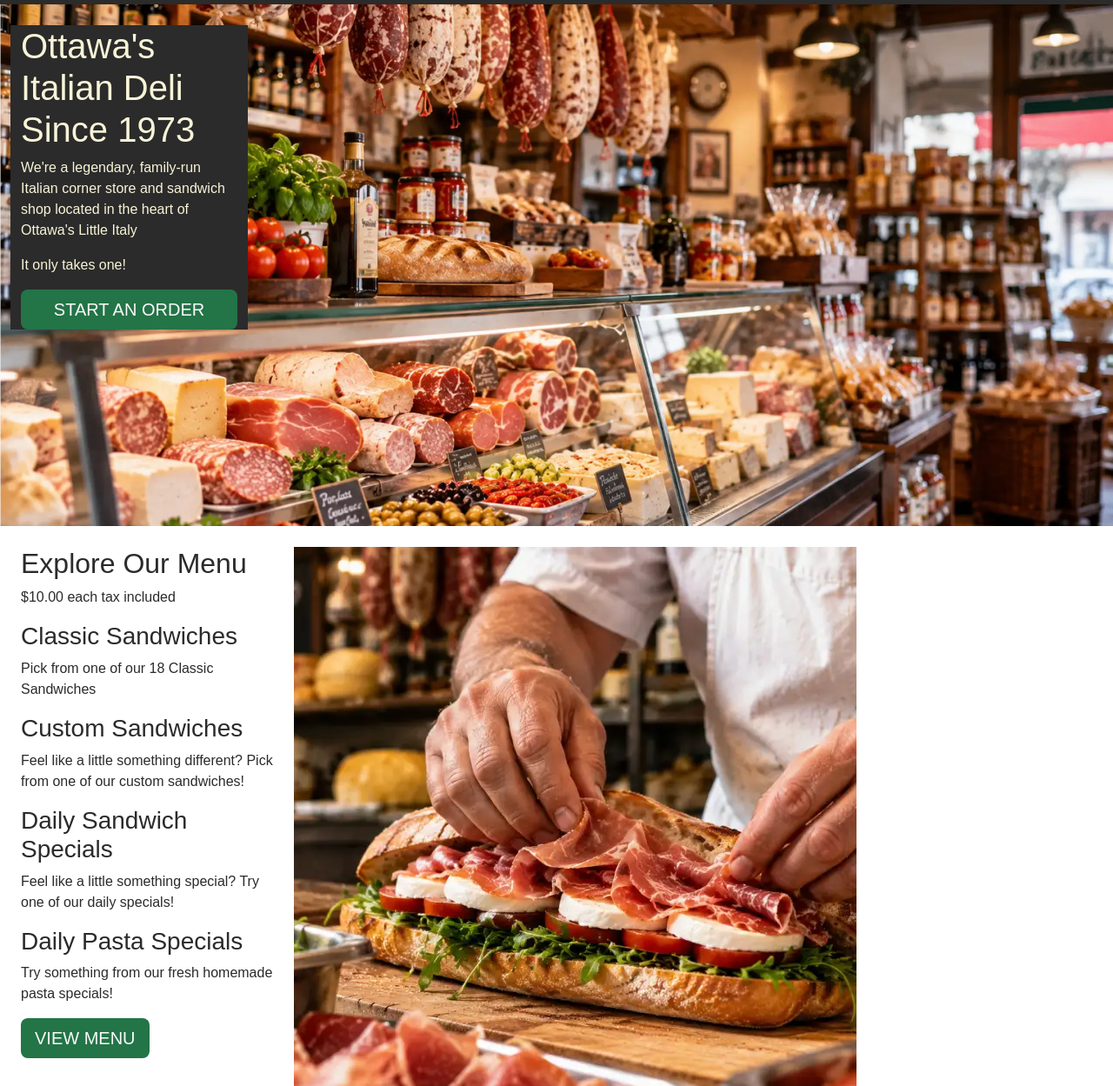
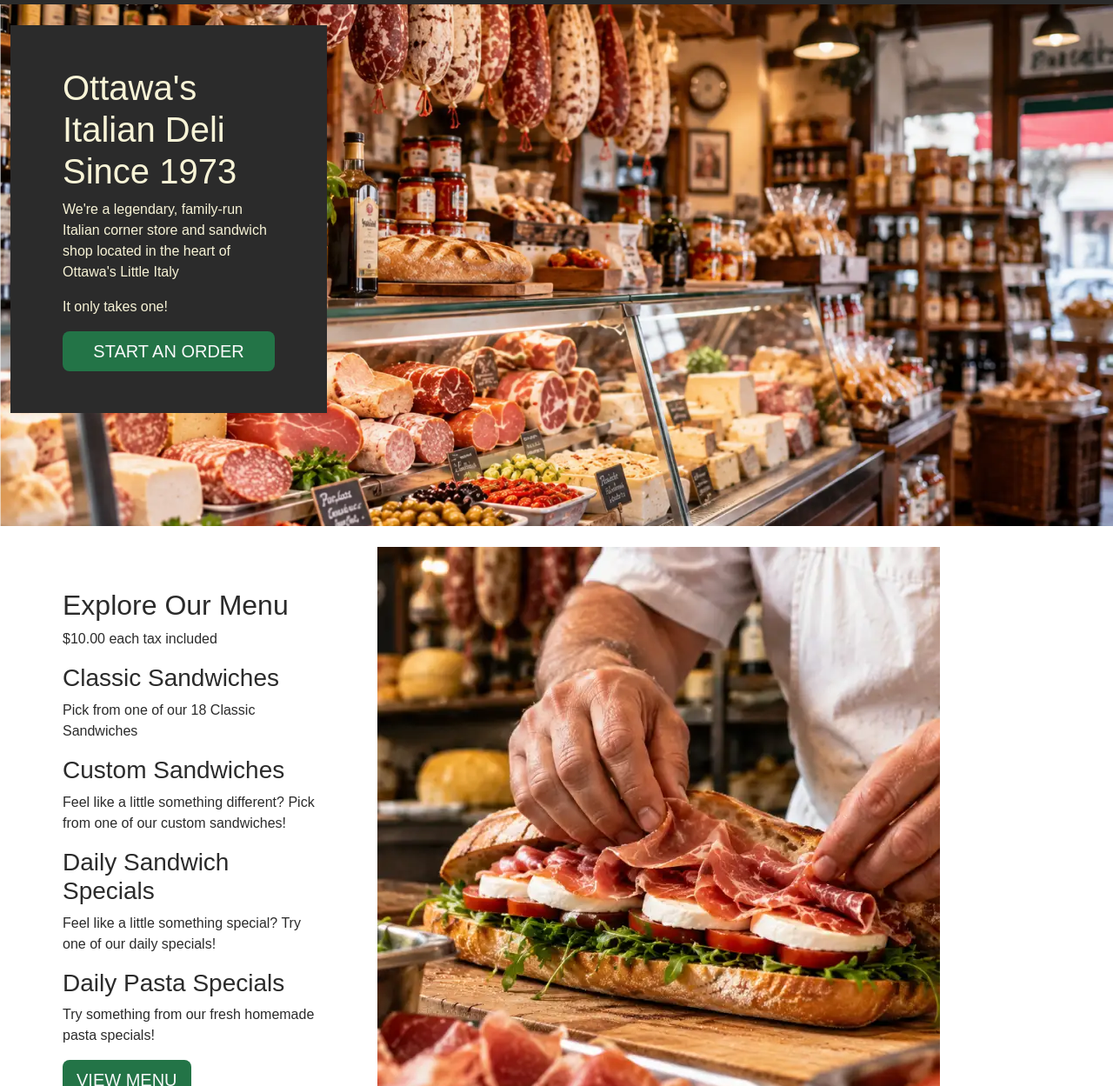
Before and after one commit to merc0237/dsn1713-final, a plain HTML site: page index.html in a window 1280 px wide. Shown: the part 171-1420 px from the top of the page at 87% size. Drawn offline with nearby package versions, Linux system fonts and the light colour scheme.

Commit message:
More Work on Home Page

```diff
--- a/index.html
+++ b/index.html
@@ -56,8 +56,8 @@
     <main>
         <section id="hero-main">
         <div class="container row p-4">
-             <div class="col-3 bg-primary">
-                <div class="d-flex flex-column">
+             <div class="col-4 bg-primary">
+                <div class="d-flex flex-column m-5">
                 <h1 class="text-light">Ottawa's Italian Deli Since 1973</h1>
                 <p class="text-light">We're a legendary, family-run Italian corner store and sandwich shop located in the heart of Ottawa's Little Italy</p>
                 <p class="text-light">It only takes one!</p>
@@ -69,7 +69,7 @@
 
         <section id="Menu">
             <div class="row p-4 bg-secondary">
-                <div class="col-3">
+                <div class="col-3 m-5">
                     <h2 class="">Explore Our Menu</h2>
                     <p class="">$10.00 each tax included</p>
                     <h3 class="">Classic Sandwiches</h3>
@@ -93,7 +93,7 @@
                 <div class="col-3">
                     <img src="images/home-catering-for-any-occasion-1x-690.webp" alt="Glasses of red wine and plates of food on a long table">
                 </div>
-                 <div class="col-3">
+                 <div class="col-3 m-5">
                     <h2 class="">Catering for Any Occasion</h2>
                     <h3 class="">Let us cater your next event!</h3>
                     <li>Whatever your event, our team will prepare your order using the same quality ingredients you find in the store. Our selection of trays include:
@@ -113,7 +113,7 @@
 
     </main>
 
-    <footer class="py-5 container">
+    <footer class="py-5 container bg-primary text-light" data-bs-theme="dark">
         <div class="row">
             <div class="col-6 col-md-2 mb-3">
                 <h4>QUICK LINKS</h4>
```
